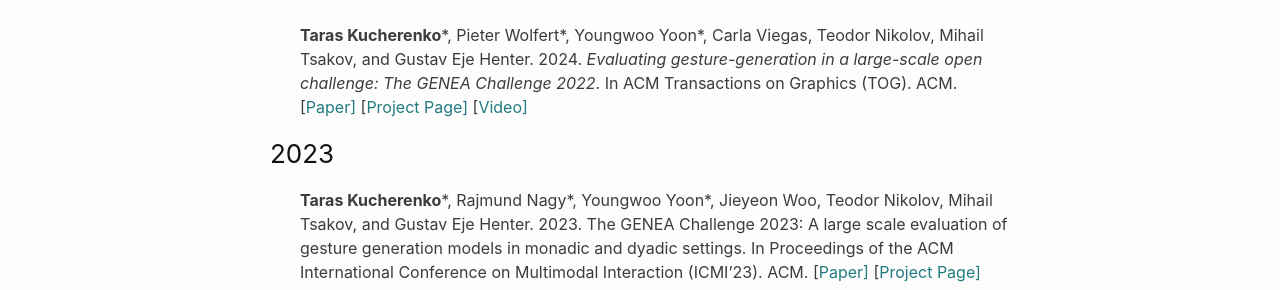
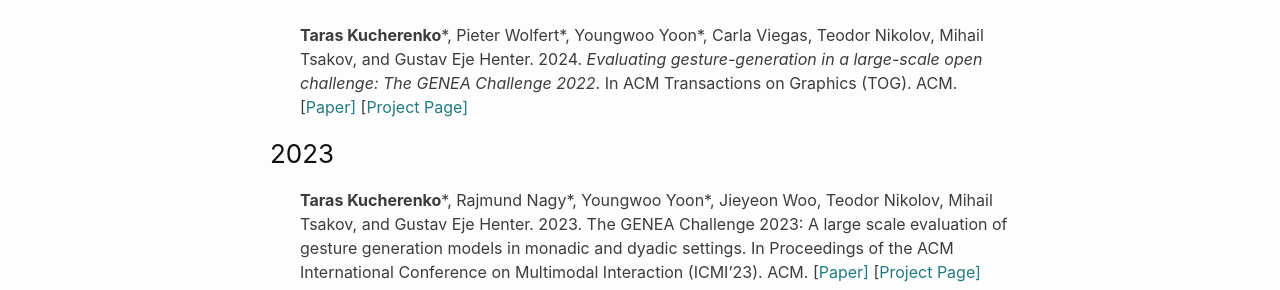
Before and after one commit to Svito-zar/Svito-zar.github.io, a Jekyll site: the page built from _pages/publications.md, in a window 1280 px wide and 900 px high. Shown: the part 307-597 px from the top of the window. Built offline with Jekyll 4.4.1, drawn with Linux system fonts in a browser that asks for light colours.

Commit message:
Update publications

```diff
--- a/_pages/publications.md
+++ b/_pages/publications.md
@@ -10,7 +10,7 @@
 
 ### 2024
 
-* **Taras Kucherenko**\*, Pieter Wolfert\*, Youngwoo Yoon\*, Carla Viegas, Teodor Nikolov, Mihail Tsakov, and Gustav Eje Henter. 2024. *Evaluating gesture-generation in a large-scale open challenge: The GENEA Challenge 2022*. In ACM Transactions on Graphics (TOG). ACM. \[[Paper\]](https://arxiv.org/abs/2303.08737) \[[Project Page\]](https://youngwoo-yoon.github.io/GENEAchallenge2022/) \[[Video\]](https://www.youtube.com/watch?v=4n02wXGGnd0)
+* **Taras Kucherenko**\*, Pieter Wolfert\*, Youngwoo Yoon\*, Carla Viegas, Teodor Nikolov, Mihail Tsakov, and Gustav Eje Henter. 2024. *Evaluating gesture-generation in a large-scale open challenge: The GENEA Challenge 2022*. In ACM Transactions on Graphics (TOG). ACM. \[[Paper\]](https://arxiv.org/abs/2303.08737) \[[Project Page\]](https://youngwoo-yoon.github.io/GENEAchallenge2022/)
 
 ### 2023
 
```
